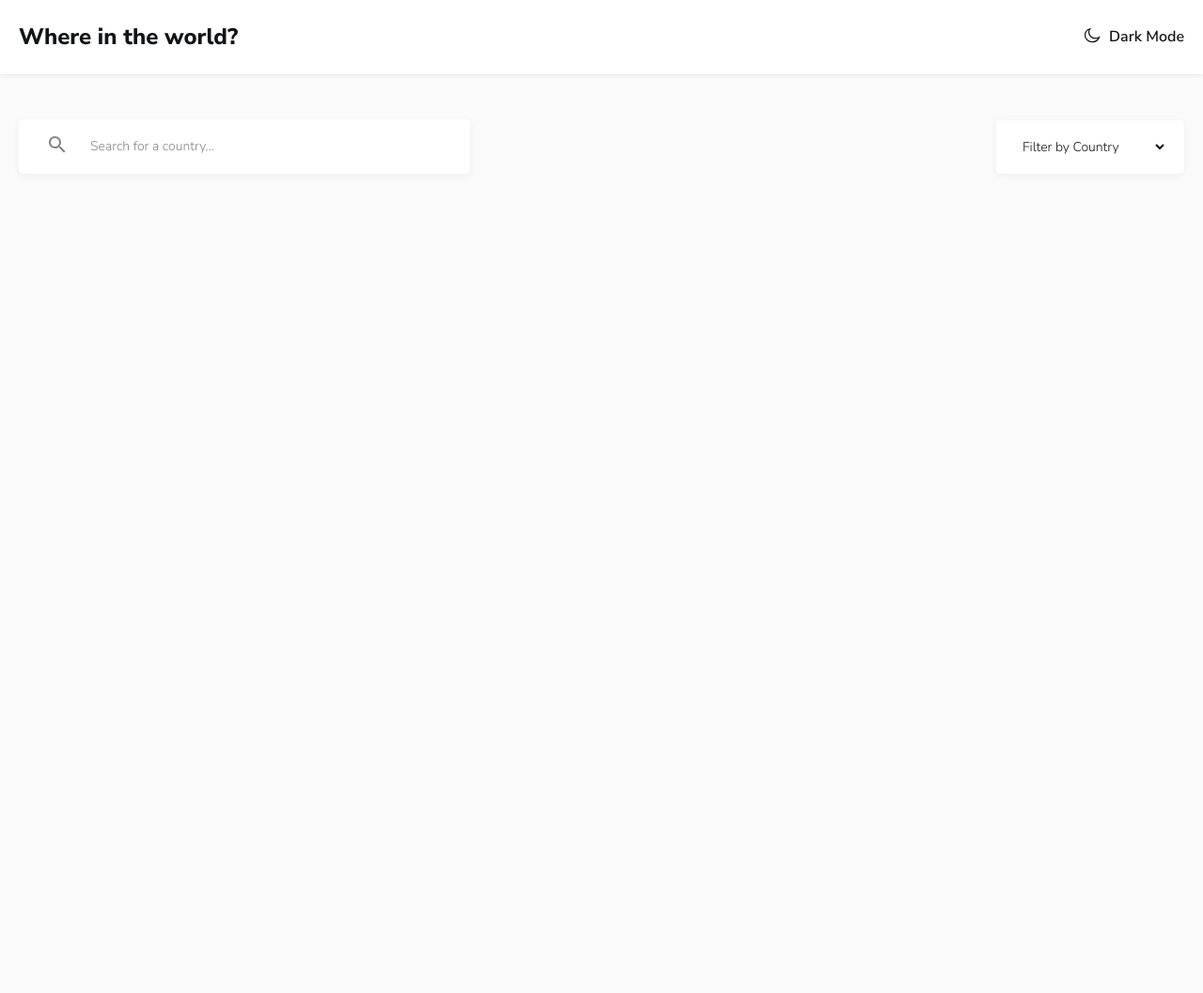
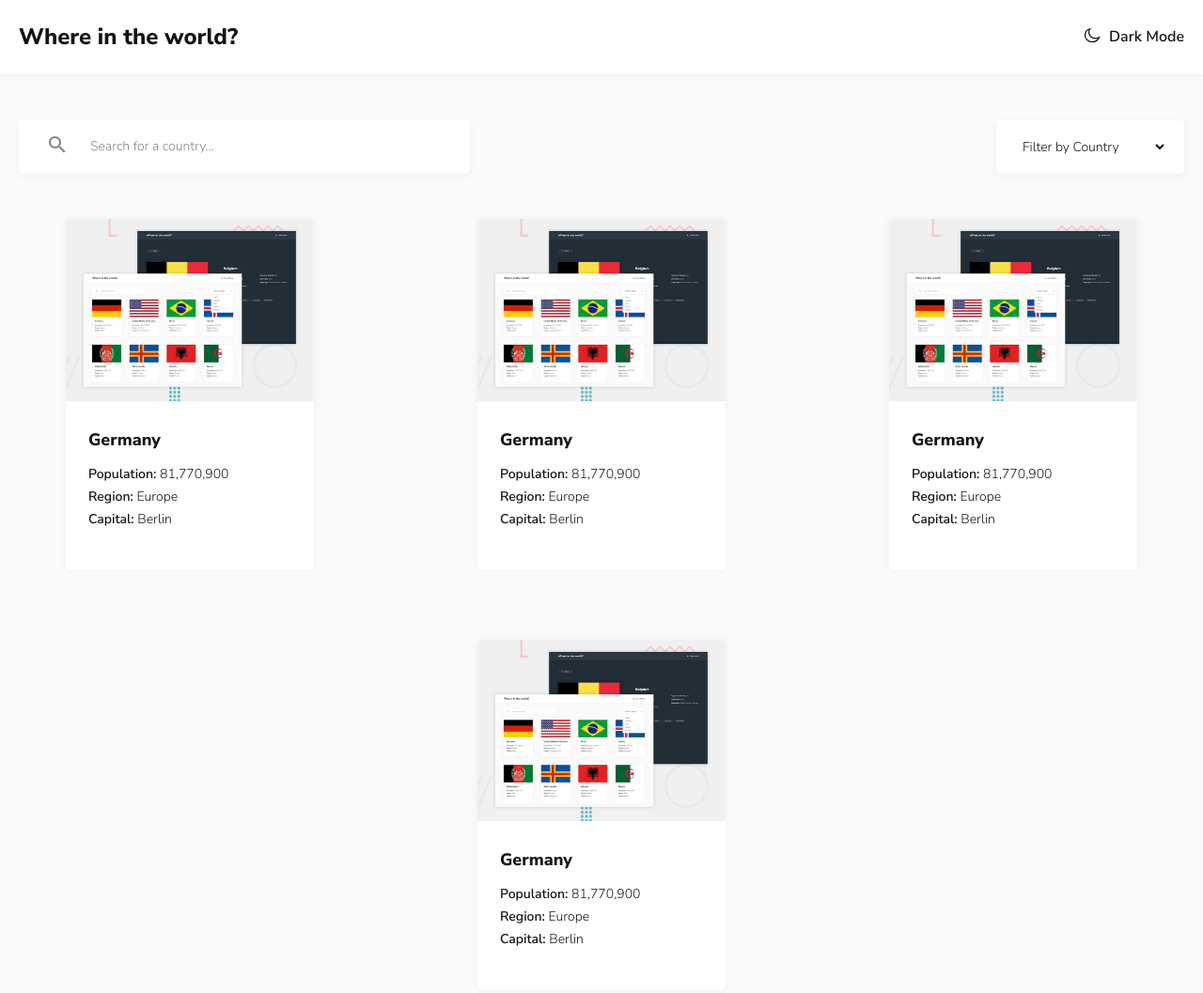
Before and after one commit to ZUHRIDDIN-SHARIPOV/restcountries-frontend-mentor, a plain HTML site: page index.html in a window 1280 px wide. Shown: the whole page at 94% size. Before the commit the page ends 800 px from the top, so only its background shows below. Drawn offline with Linux system fonts and the light colour scheme.

Commit message:
The html structure and style part of the hero list has been written.

```diff
--- a/index.html
+++ b/index.html
@@ -86,6 +86,52 @@
                 </select>
               </div>
             </form>
+            <ul class="hero__list">
+              <li class="hero__item">
+                <div class="hero__item-img">
+                  <img src="./design/desktop-preview.jpg" alt="Img!" />
+                </div>
+                <h2 class="hero__item-title">Germany</h2>
+                <p class="hero__item-text">
+                  Population: <span>81,770,900</span>
+                </p>
+                <p class="hero__item-text">Region: <span>Europe</span></p>
+                <p class="hero__item-text">Capital: <span>Berlin</span></p>
+              </li>
+              <li class="hero__item">
+                <div class="hero__item-img">
+                  <img src="./design/desktop-preview.jpg" alt="Img!" />
+                </div>
+                <h2 class="hero__item-title">Germany</h2>
+                <p class="hero__item-text">
+                  Population: <span>81,770,900</span>
+                </p>
+                <p class="hero__item-text">Region: <span>Europe</span></p>
+                <p class="hero__item-text">Capital: <span>Berlin</span></p>
+              </li>
+              <li class="hero__item">
+                <div class="hero__item-img">
+                  <img src="./design/desktop-preview.jpg" alt="Img!" />
+                </div>
+                <h2 class="hero__item-title">Germany</h2>
+                <p class="hero__item-text">
+                  Population: <span>81,770,900</span>
+                </p>
+                <p class="hero__item-text">Region: <span>Europe</span></p>
+                <p class="hero__item-text">Capital: <span>Berlin</span></p>
+              </li>
+              <li class="hero__item">
+                <div class="hero__item-img">
+                  <img src="./design/desktop-preview.jpg" alt="Img!" />
+                </div>
+                <h2 class="hero__item-title">Germany</h2>
+                <p class="hero__item-text">
+                  Population: <span>81,770,900</span>
+                </p>
+                <p class="hero__item-text">Region: <span>Europe</span></p>
+                <p class="hero__item-text">Capital: <span>Berlin</span></p>
+              </li>
+            </ul>
           </div>
         </div>
       </section>
--- a/scss/block/_hero.scss
+++ b/scss/block/_hero.scss
@@ -57,6 +57,43 @@
   display: inline-block;
   cursor: pointer;
 }
+.hero__list {
+  margin: 48px 0 45px 0;
+  display: flex;
+  justify-content: space-around;
+  gap: 74px;
+  flex-wrap: wrap;
+}
+.hero__item {
+  max-width: 264px;
+  border-radius: 5px;
+  background-color: $white;
+  box-shadow: 0px 0px 7px 2px rgba(0, 0, 0, 0.03);
+  &:hover {
+    box-shadow: none;
+    transition: 0.4s;
+  }
+}
+.hero__item-img img {
+  border-top-left-radius: 5px;
+  border-top-right-radius: 5px;
+}
+.hero__item-title {
+  padding: 24px 0 16px 24px;
+  @include title;
+  line-height: 26px;
+  font-size: 18px;
+}
+.hero__item-text {
+  padding: 0 0 8px 24px;
+  @include text;
+}
+.hero__item-text span {
+  font-weight: 300;
+}
+.hero__item-text:last-child {
+  padding-bottom: 46px;
+}
 
 @media only screen and (max-width: 768px) {
   .hero__form {
```
Also changed, not shown: css/main.css, 1 other file.
